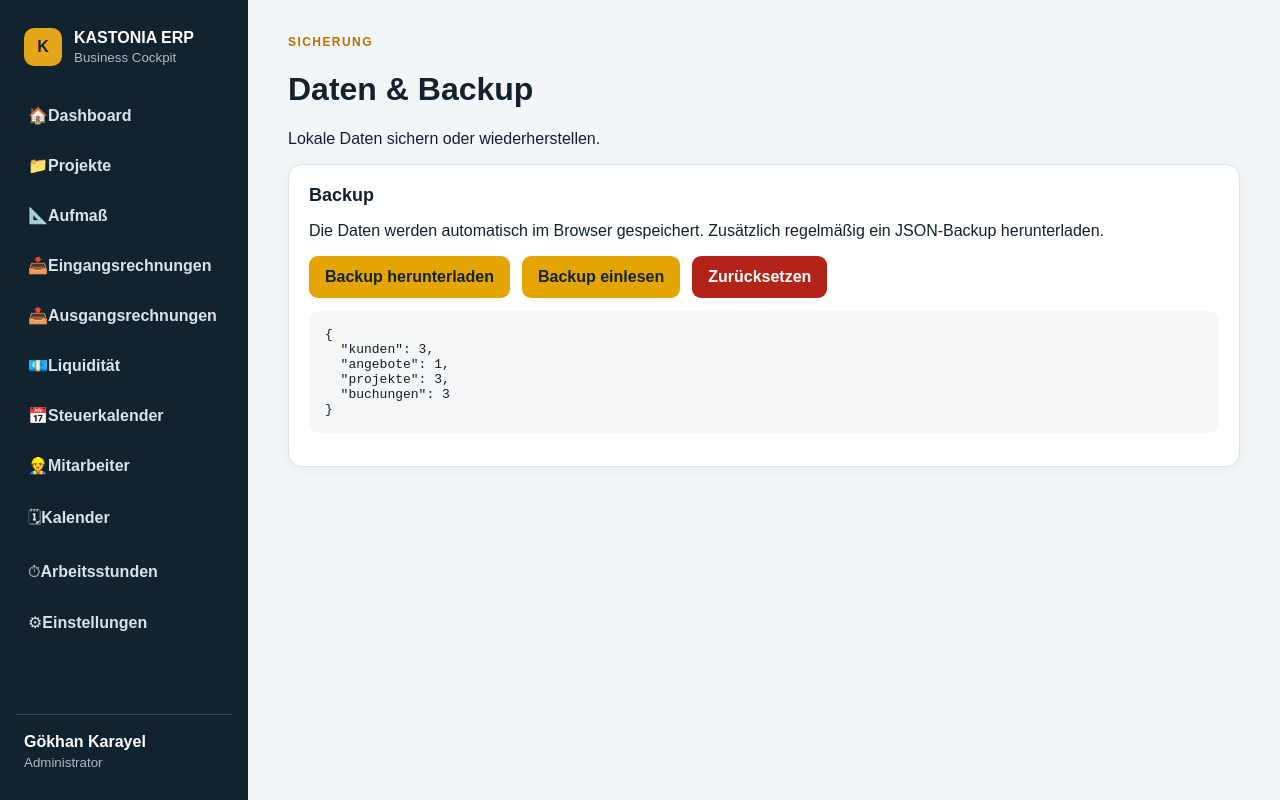
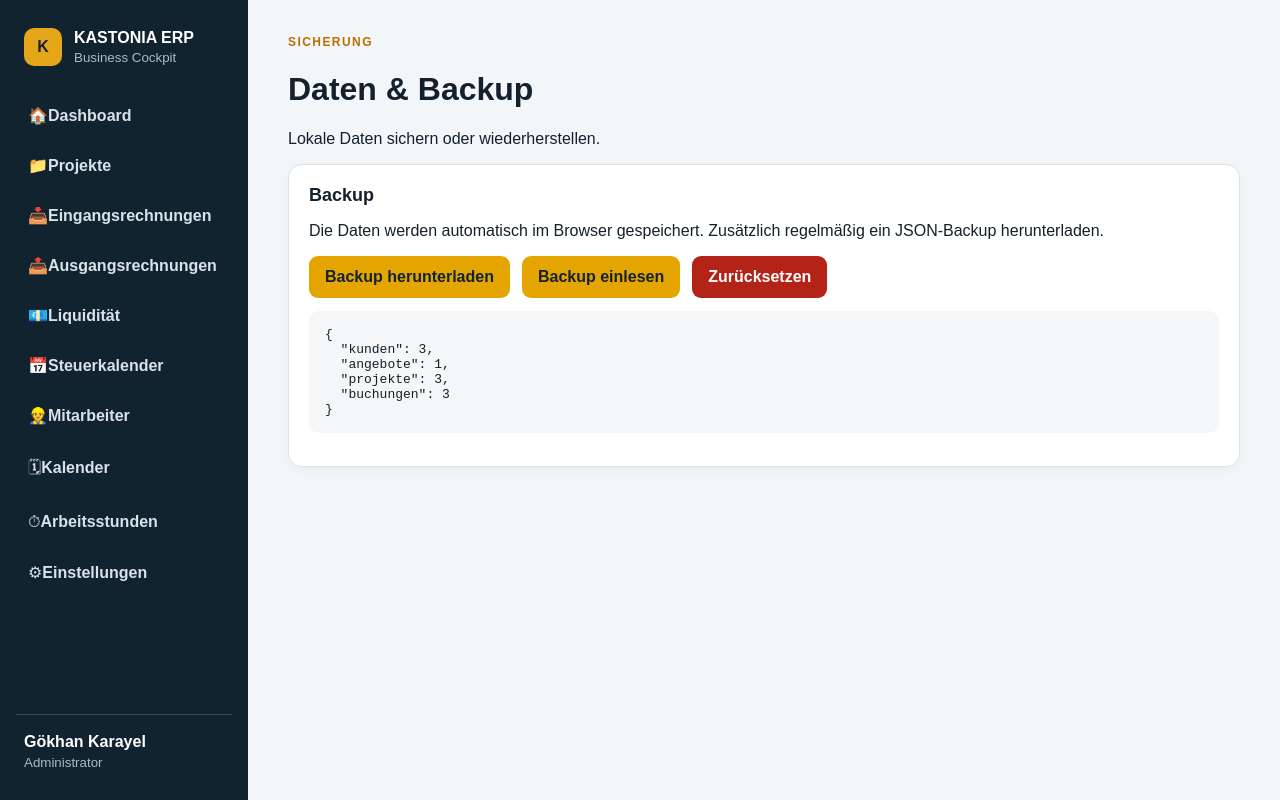
Before and after one commit to Kastonia-ERP/kastonia-erp, a Next.js app: page /daten in a window 1280 px wide. Built offline with nearby package versions, Linux system fonts and the light colour scheme.

Commit message:
Projekte, Aufmaß und Teilzahlungen: components/Nav.tsx

```diff
--- a/components/Nav.tsx
+++ b/components/Nav.tsx
@@ -5,7 +5,6 @@ import { useEffect, useRef, useState } from 'react';
 const items = [
   ['🏠','Dashboard','/dashboard'],
   ['📁','Projekte','/projekte'],
-  ['📐','Aufmaß','/projekte?ansicht=aufmass'],
   ['📥','Eingangsrechnungen','/rechnungen?typ=Eingang'],
   ['📤','Ausgangsrechnungen','/rechnungen?typ=Ausgang'],
   ['💶','Liquidität','/finanzen'],
```
